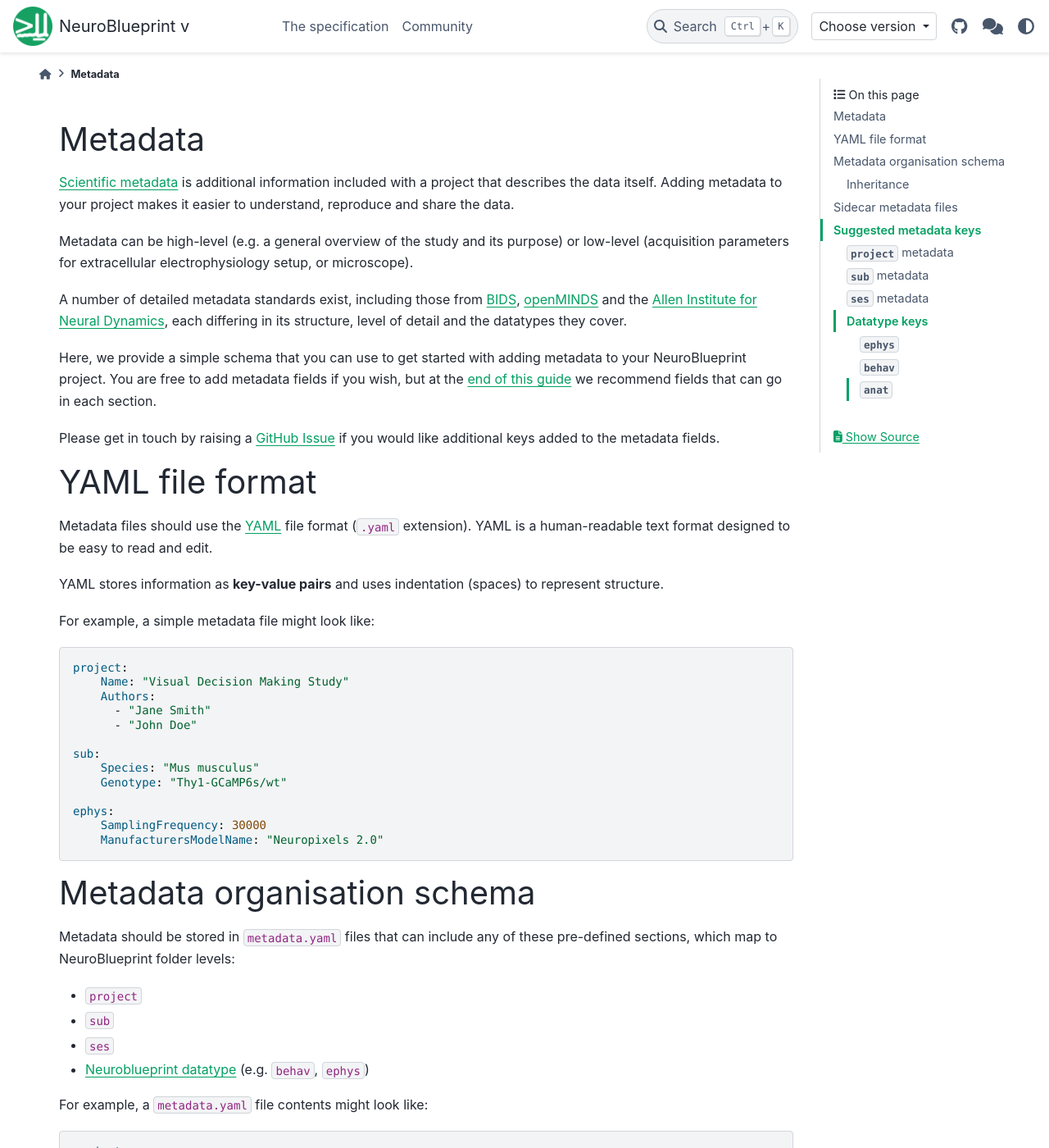
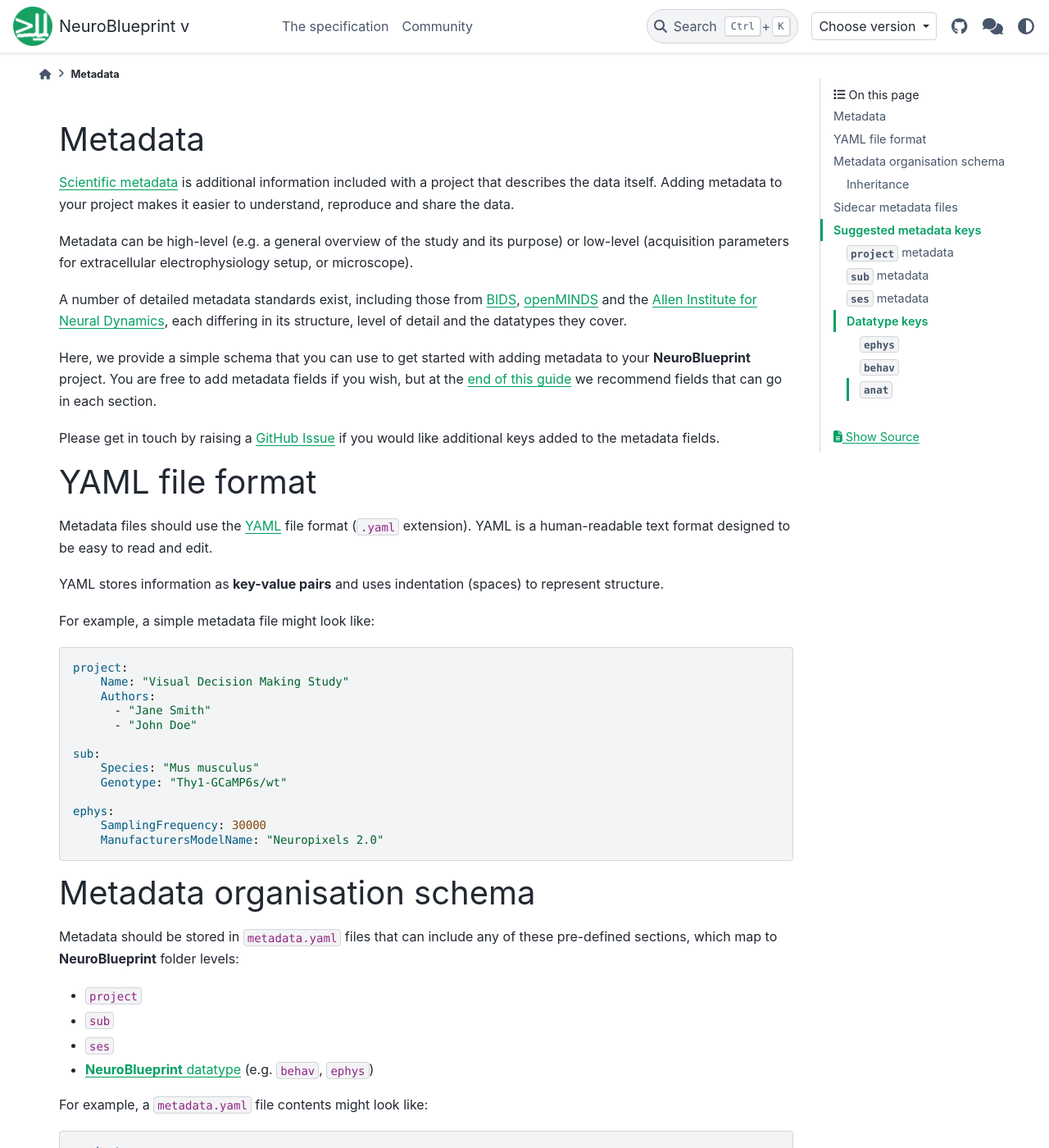
Before and after one commit to neuroinformatics-unit/NeuroBlueprint, a Sphinx documentation site: the page built from docs/source/metadata.md, in a window 1280 px wide and 1400 px high. Shown: the whole window at 82% size. Built offline with Sphinx 7.4.7 and the PyData theme 0.15.4, drawn with Linux system fonts in a browser that asks for light colours; the version number could not be read and is left out; some of the changed text lies outside the part shown.

```diff
--- a/docs/source/metadata.md
+++ b/docs/source/metadata.md
@@ -16,7 +16,7 @@ the [Allen Institute for Neural Dynamics](https://github.com/AllenNeuralDynamics
 each differing in its structure, level of detail and the datatypes they cover.
 
 Here, we provide a simple schema that you can use to
-get started with adding metadata to your NeuroBlueprint project. You are free to add
+get started with adding metadata to your **NeuroBlueprint** project. You are free to add
 metadata fields if you wish, but at the
 [end of this guide](metadata-keys) we recommend fields
 that can go in each section.
@@ -53,12 +53,12 @@ ephys:
 # Metadata organisation schema
 
 Metadata should be stored in `metadata.yaml` files that can include any of
-these pre-defined sections, which map to NeuroBlueprint folder levels:
+these pre-defined sections, which map to **NeuroBlueprint** folder levels:
 
 - `project`
 - `sub`
 - `ses`
-- [Neuroblueprint datatype](https://neuroblueprint.neuroinformatics.dev/latest/specification.html#datatype) (e.g. `behav`, `ephys`)
+- [**NeuroBlueprint** datatype](https://neuroblueprint.neuroinformatics.dev/latest/specification.html#datatype) (e.g. `behav`, `ephys`)
 
 
 For example, a `metadata.yaml` file contents might look like:
@@ -218,7 +218,7 @@ called `my_recording` (e.g. `my_recording.bin`).
 (metadata-keys)=
 # Suggested metadata keys
 
-NeuroBlueprint does not mandate the use of any specific metadata key-value
+**NeuroBlueprint** does not mandate the use of any specific metadata key-value
 pairs. In theory, the structural rules above can be used to document the project
 as you wish.
 
@@ -312,7 +312,7 @@ Experimenter:
 ## Datatype keys
 
 Datatype metadata files contain acquisition-specific metadata for each modality.
-NeuroBlueprint contains many possible [datatypes](https://neuroblueprint.neuroinformatics.dev/latest/specification.html#datatype)
+**NeuroBlueprint** contains many possible [datatypes](https://neuroblueprint.neuroinformatics.dev/latest/specification.html#datatype)
 e.g. `ephys`, `behav`, `funcimg`, `anat`.
 
 Where possible, we recommend using the BIDS keys from relevant Bids Extension Protocols (BEPs).
```
